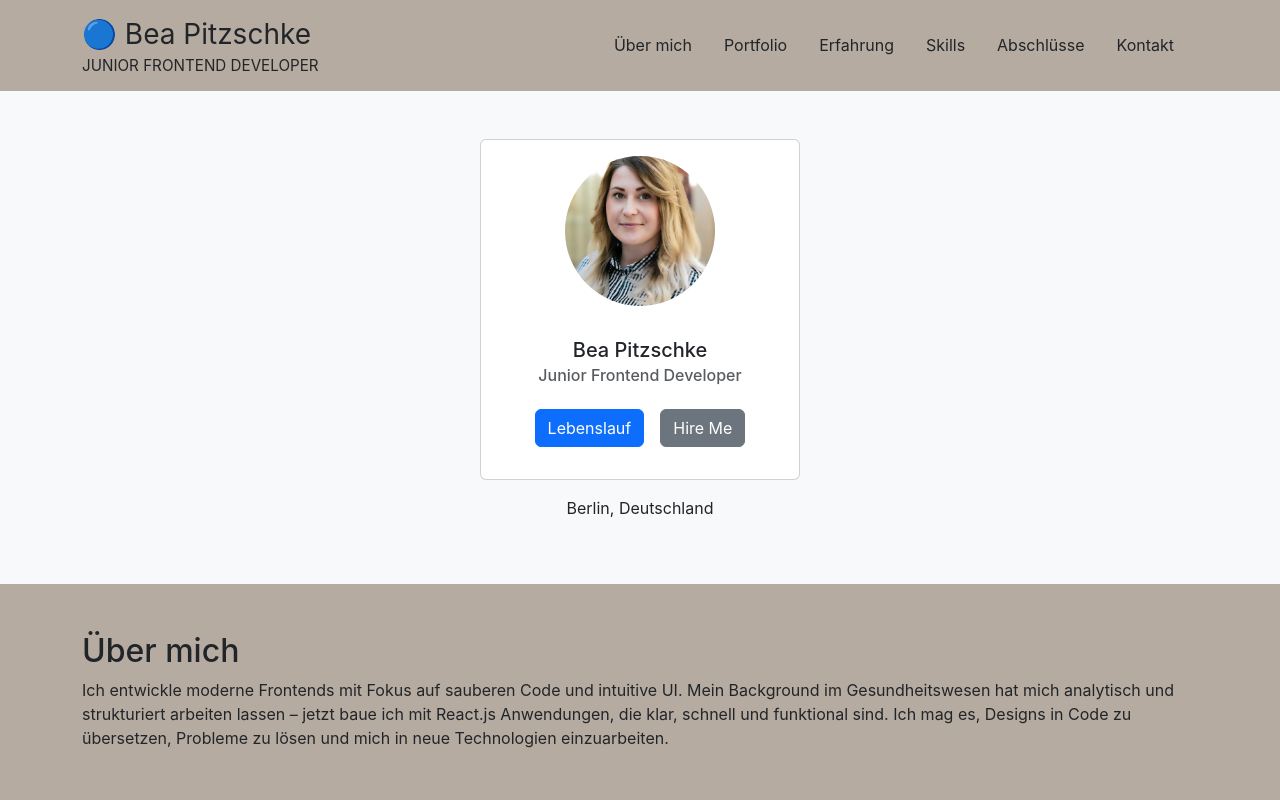
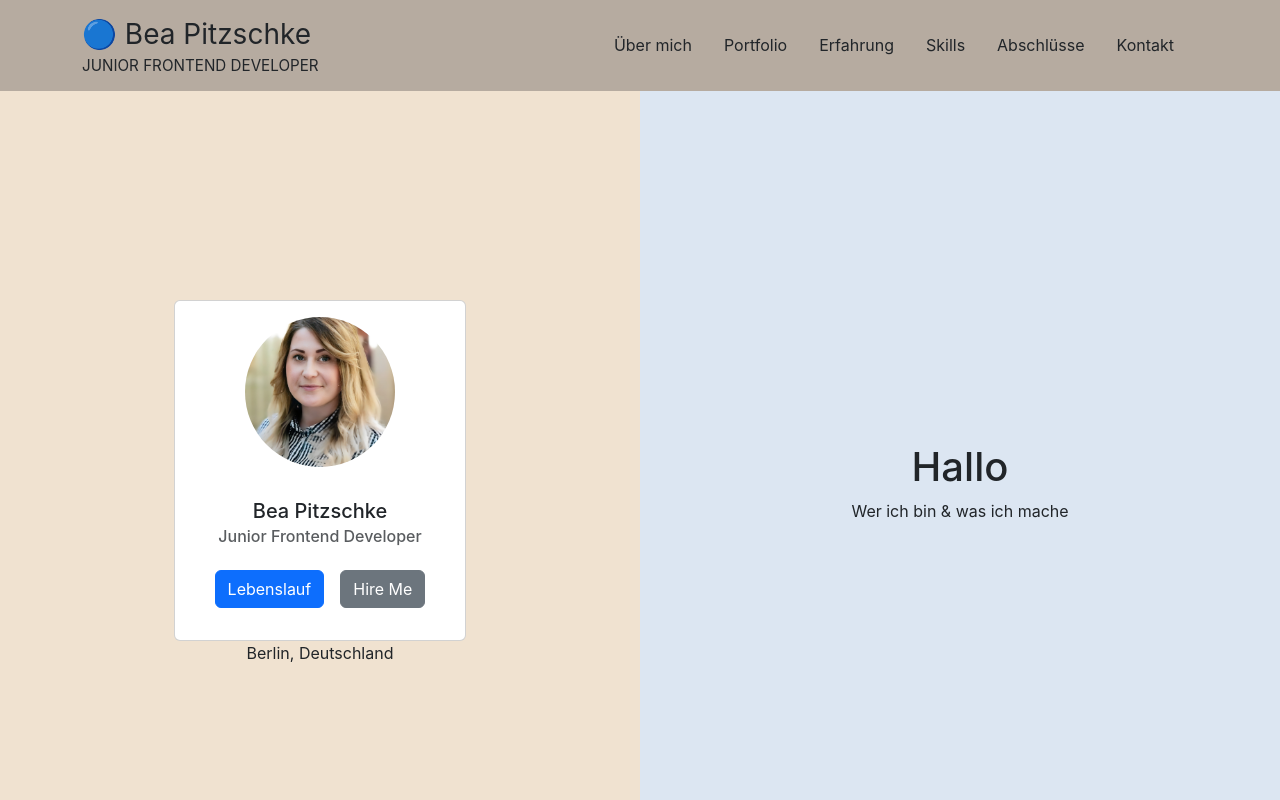
Before and after one commit to BeaCoden/my-cv, a React (Create React App) app: page / in a window 1280 px wide. Shown: the top 800 px of the page. Built offline with nearby package versions, Linux system fonts and the light colour scheme.

Commit message:
Refactor Hero component; restructure layout for improved aesthetics, implement full-height sections, and add new styles for left and right halves

```diff
--- a/src/areas/hero/Hero.jsx
+++ b/src/areas/hero/Hero.jsx
@@ -22,10 +22,17 @@ const Hero = () => {
   };
 
   return (
-    <section className="py-5 bg-light">
-      <Container>
-        <Row className="justify-content-center">
-          <Col md={6}>
+    // Fluid Container und Volle Höhe
+    <section className={styles.heroSection}>
+      <Container
+        fluid
+        className="h-100">
+        <Row className="h-100">
+          {/* Linke Hälfte */}
+          <Col
+            md={6}
+            className={styles.leftHalf}>
+            <div className={styles.contentWrapper}>
               <ProfileCard
                 image={profile_image}
                 name={name}
@@ -33,13 +40,19 @@ const Hero = () => {
                 onDownloadCV={handleDownloadCV}
                 onHireMe={handleHireMe}
               />
+              <p>{location}</p>
+            </div>
           </Col>
-        </Row>
-        <Row className="justify-content-center mt-3">
+
+          {/* Rechte Hälfte */}
           <Col
             md={6}
-            className="text-center">
-            <p>{location}</p>
+            className={styles.rightHalf}>
+            <div className={styles.contentWrapper}>
+              <h1>Hallo</h1>
+              <p>Wer ich bin & was ich mache</p>
+              {/* Hier könntest du z.B. Buttons oder weitere Infos platzieren */}
+            </div>
           </Col>
         </Row>
       </Container>
--- a/src/areas/hero/Hero.module.css
+++ b/src/areas/hero/Hero.module.css
@@ -0,0 +1,27 @@
+/* Hero-Section soll 100% Höhe und Breite einnehmen */
+.heroSection {
+  width: 100vw;
+  height: 100vh;
+}
+
+/* Linke Hälfte */
+.leftHalf {
+  background-color: var( --background-light-beige-color);
+  display: flex; /* Damit wir zentrieren können */
+  justify-content: center;
+  align-items: center;
+}
+
+/* Rechte Hälfte */
+.rightHalf {
+  background-color: var(--background-light-blue-color);
+  display: flex;
+  justify-content: center;
+  align-items: center;
+}
+
+/* Damit Inhalte in der Mitte sind */
+.contentWrapper {
+  text-align: center;
+  max-width: 400px; /* Optional: Begrenzung der Breite */
+}
--- a/src/index.css
+++ b/src/index.css
@@ -1,8 +1,12 @@
 :root {
   --primary-blue-light-color: #7296cb;
-  --background-beige-color: #b6aba0;
+
   --text-dark-grey-color: #212529;
   --text-light-grey-color: #59748f;
+
+  --background-beige-color: #b6aba0;
+  --background-light-beige-color: #f0e2d0;
+  --background-light-blue-color: #dce6f2;
 }
 
 body {
```
Lines whose indentation alone changed are shown as unchanged.
